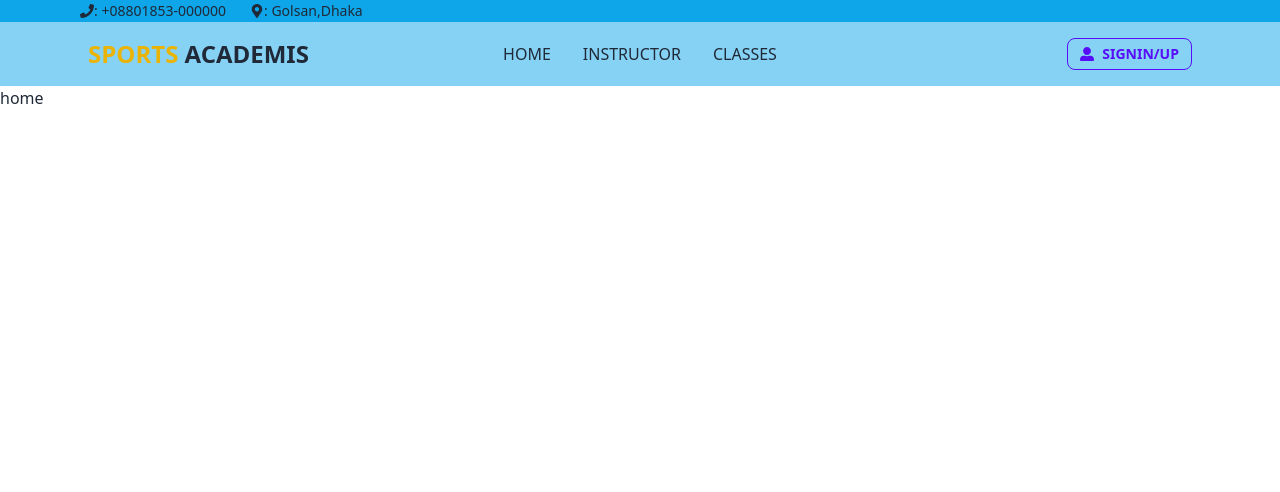
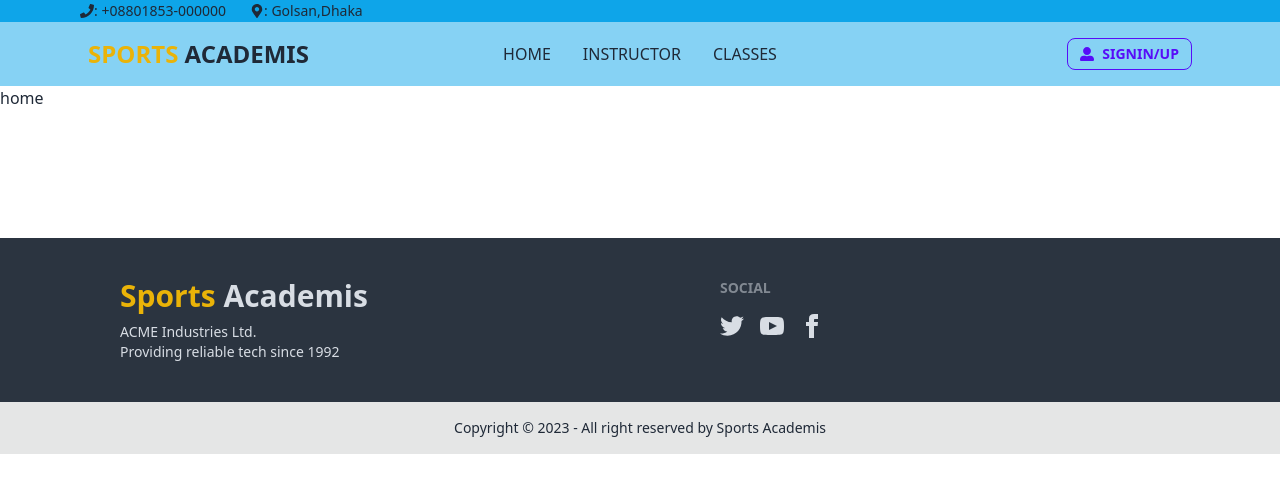
Before and after one commit to PaulShourav/sports-academies, a React (Vite) app: page / in a window 1280 px wide. Shown: the top 492 px of the page. Built offline with nearby package versions, Linux system fonts and the light colour scheme; no server answers.

Commit message:
footeer completed

```diff
--- /dev/null
+++ b/src/components/Footer.jsx
@@ -0,0 +1,33 @@
+
+
+const Footer = () => {
+    return (
+        <footer className="mt-32">
+            <div className=" p-10 bg-neutral text-neutral-content">
+                <div className="footer container mx-auto">
+                <div>
+                    <p className="font-bold text-xl md:text-3xl"><span className="text-yellow-500">Sports</span> Academis</p>
+                    <p>ACME Industries Ltd.<br />Providing reliable tech since 1992</p>
+                </div>
+                <div>
+                    <span className="footer-title">Social</span>
+                    <div className="grid grid-flow-col gap-4">
+                        <a><svg xmlns="http://www.w3.org/2000/svg" width="24" height="24" viewBox="0 0 24 24" className="fill-current"><path d="M24 4.557c-.883.392-1.832.656-2.828.775 1.017-.609 1.798-1.574 2.165-2.724-.951.564-2.005.974-3.127 1.195-.897-.957-2.178-1.555-3.594-1.555-3.179 0-5.515 2.966-4.797 6.045-4.091-.205-7.719-2.165-10.148-5.144-1.29 2.213-.669 5.108 1.523 6.574-.806-.026-1.566-.247-2.229-.616-.054 2.281 1.581 4.415 3.949 4.89-.693.188-1.452.232-2.224.084.626 1.956 2.444 3.379 4.6 3.419-2.07 1.623-4.678 2.348-7.29 2.04 2.179 1.397 4.768 2.212 7.548 2.212 9.142 0 14.307-7.721 13.995-14.646.962-.695 1.797-1.562 2.457-2.549z"></path></svg></a>
+                        <a><svg xmlns="http://www.w3.org/2000/svg" width="24" height="24" viewBox="0 0 24 24" className="fill-current"><path d="M19.615 3.184c-3.604-.246-11.631-.245-15.23 0-3.897.266-4.356 2.62-4.385 8.816.029 6.185.484 8.549 4.385 8.816 3.6.245 11.626.246 15.23 0 3.897-.266 4.356-2.62 4.385-8.816-.029-6.185-.484-8.549-4.385-8.816zm-10.615 12.816v-8l8 3.993-8 4.007z"></path></svg></a>
+                        <a><svg xmlns="http://www.w3.org/2000/svg" width="24" height="24" viewBox="0 0 24 24" className="fill-current"><path d="M9 8h-3v4h3v12h5v-12h3.642l.358-4h-4v-1.667c0-.955.192-1.333 1.115-1.333h2.885v-5h-3.808c-3.596 0-5.192 1.583-5.192 4.615v3.385z"></path></svg></a>
+                    </div>
+                </div>
+                </div>
+
+
+            </div>
+            <div className="footer footer-center p-4 bg-base-300 text-base-content">
+                <div>
+                    <p>Copyright © 2023 - All right reserved by Sports Academis</p>
+                </div>
+            </div>
+        </footer>
+    );
+};
+
+export default Footer;
--- a/src/layouts/MainLayout.jsx
+++ b/src/layouts/MainLayout.jsx
@@ -1,12 +1,14 @@
 import { Outlet } from "react-router-dom";
 import Header from "../components/Header";
 import { Toaster } from "react-hot-toast";
+import Footer from "../components/Footer";
 
 const MainLayout = () => {
     return (
         <>
             <Header />
             <Outlet />
+            <Footer/>
             <Toaster
                 position="top-right"
                 reverseOrder={false}
```
